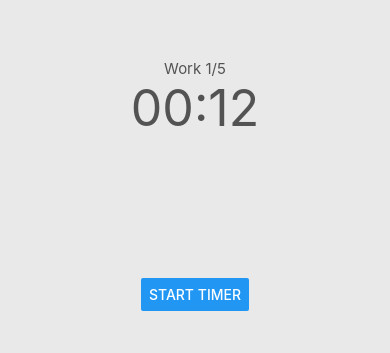
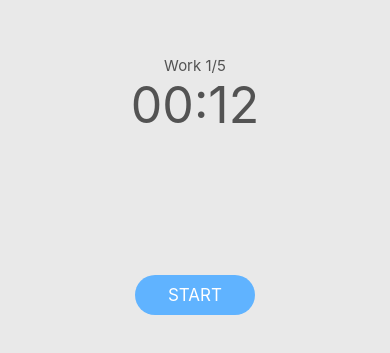
Before and after one commit to martintrifunov/studysprint, a React Native app: screen / in a window 390 px wide. Shown: the part 167-520 px from the top of the page. Built offline with nearby package versions, Linux system fonts and the light colour scheme.

Commit message:
Refactor TimerToggleButton

```diff
--- a/src/components/Timer.jsx
+++ b/src/components/Timer.jsx
@@ -126,6 +126,7 @@ export default function Timer() {
         isTimerRunning={isTimerRunning}
         startTimer={startTimer}
         stopTimer={stopTimer}
+        timerMode={timerMode}
       />
     </View>
   );
--- a/src/components/TimerToggleButton.jsx
+++ b/src/components/TimerToggleButton.jsx
@@ -1,15 +1,51 @@
 import React from "react";
-import { View, StyleSheet, Button } from "react-native";
+import { View, StyleSheet, Text, TouchableOpacity } from "react-native";
 
-const TimerToggleButton = ({isTimerRunning, stopTimer, startTimer}) => {
+const TimerToggleButton = ({ isTimerRunning, stopTimer, startTimer, timerMode }) => {
   return (
     <View>
-      <Button
-        title={isTimerRunning ? "Stop Timer" : "Start Timer"}
-        onPress={isTimerRunning ? () => stopTimer() : () => startTimer()}
-      />
+      <TouchableOpacity onPress={isTimerRunning ? () => stopTimer() : () => startTimer()}>
+        <View style={isTimerRunning ? styles.buttonContainerStop : (timerMode === "Focus" ? styles.buttonContainerFocus : styles.buttonContainerBreak)}>
+          <Text style={styles.buttonText}>{isTimerRunning ? "Stop" : "Start"}</Text>
+        </View>
+      </TouchableOpacity>
     </View>
   );
 };
 
+const styles = StyleSheet.create({
+  buttonContainerFocus: {
+    backgroundColor: "#60B3FF",
+    width: 120,
+    height: 40,
+    borderRadius: 40,
+    justifyContent: "center",
+    alignItems: "center",
+    elevation: 5
+  },
+  buttonContainerBreak: {
+    backgroundColor: "#77D368",
+    width: 120,
+    height: 40,
+    borderRadius: 40,
+    justifyContent: "center",
+    alignItems: "center",
+    elevation: 5
+  },
+  buttonContainerStop: {
+    backgroundColor: "#D36868",
+    width: 120,
+    height: 40,
+    borderRadius: 40,
+    justifyContent: "center",
+    alignItems: "center",
+    elevation: 5
+  },
+  buttonText: {
+    color: "white",
+    fontSize: 17,
+    textTransform: "uppercase",
+  }
+});
+
 export default TimerToggleButton;
```
